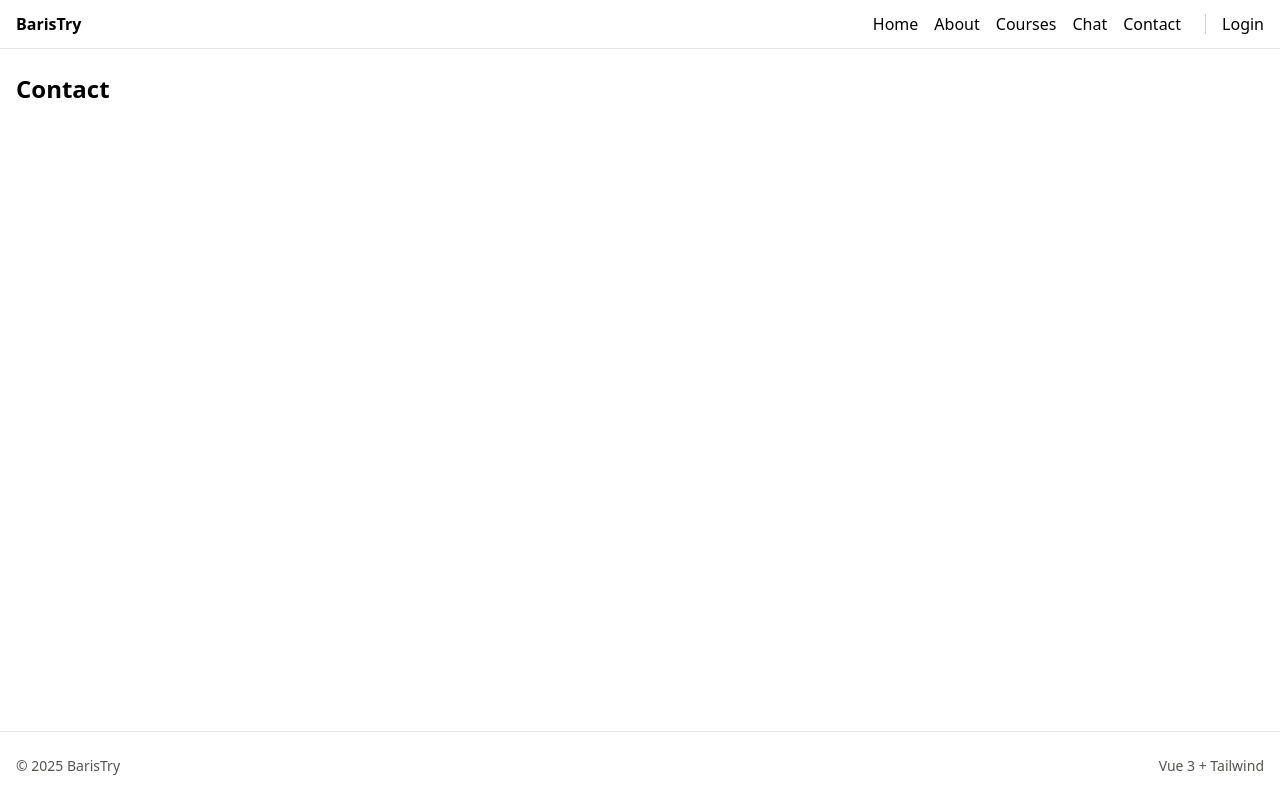
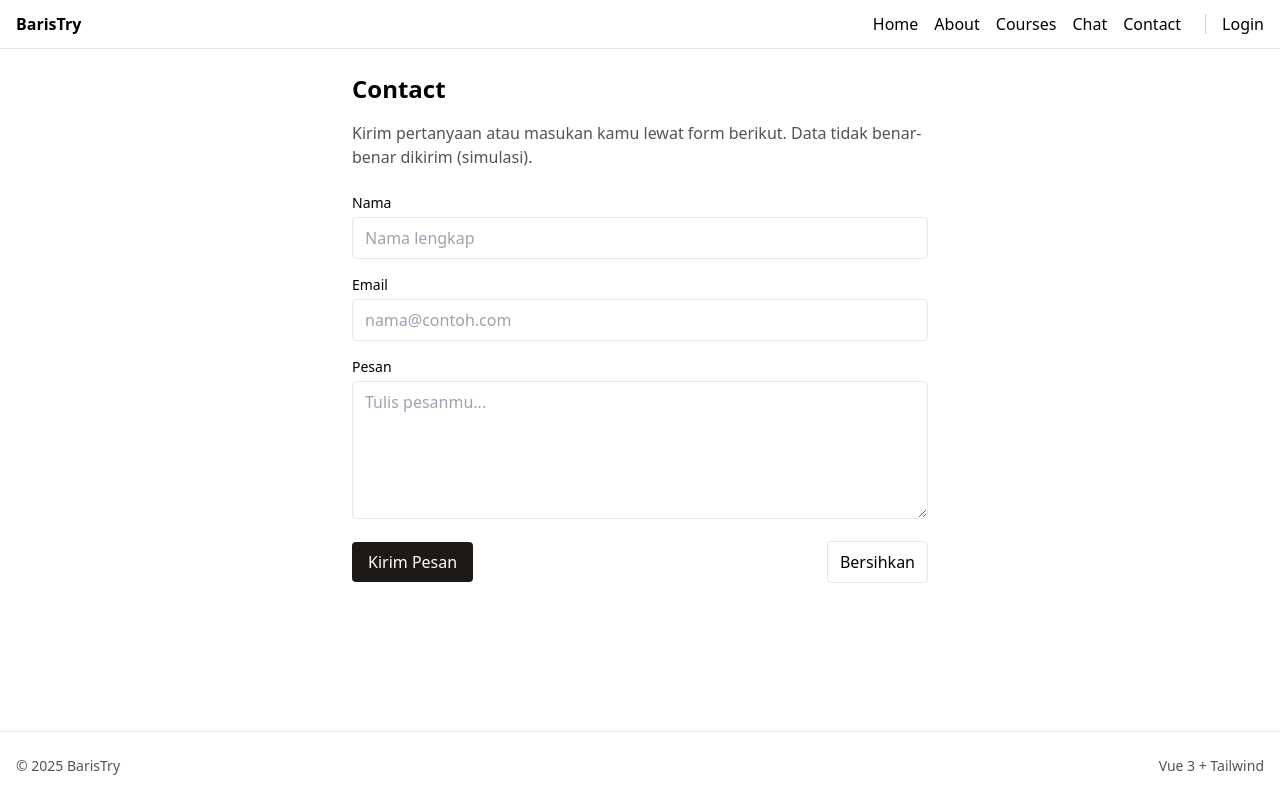
Before and after one commit to aq1el/baristry, a Vue app: page /contact in a window 1280 px wide. Built offline with nearby package versions, Linux system fonts and the light colour scheme.

Commit message:
penambahan contactpage yang bekerja

```diff
--- a/src/pages/ChatPage.vue
+++ b/src/pages/ChatPage.vue
@@ -1,9 +1,21 @@
 <template>
   <section class="max-w-2xl mx-auto">
-    <h2 class="text-2xl font-bold mb-4">Chat FAQ</h2>
+    <h2 class="text-2xl font-bold mb-2">Chat FAQ</h2>
     <p class="text-stone-600 mb-4">
-      Tanyakan hal tentang BarisTry (upgrade, kursus gratis, contact, dll). Chat akan disimpan lokal di browser.
+      Klik pertanyaan cepat di bawah atau ketik pertanyaanmu. Chat disimpan lokal di browser.
     </p>
+
+    <!-- FAQ Chips -->
+    <div class="flex flex-wrap gap-2 mb-3">
+      <button
+        v-for="f in FAQ"
+        :key="f.q"
+        class="px-3 py-1 rounded border text-sm hover:bg-stone-100"
+        @click="quickAsk(f.q)"
+      >
+        {{ f.q }}
+      </button>
+    </div>
 
     <div class="border rounded overflow-hidden">
       <!-- Messages -->
@@ -26,8 +38,8 @@
           placeholder="Tulis pertanyaanmu..."
         />
         <button
-          class="px-4 py-2 rounded bg-stone-900 text-white hover:bg-stone-700"
-          :disabled="sending"
+          class="px-4 py-2 rounded bg-stone-900 text-white hover:bg-stone-700 disabled:opacity-60"
+          :disabled="sending || !input.trim()"
         >
           {{ sending ? 'Mengirim...' : 'Kirim' }}
         </button>
@@ -46,7 +58,8 @@
 <script setup lang="ts">
 import { ref } from 'vue';
 import ChatMessage from '@/components/ChatMessage.vue';
-import { findAnswer } from '@/services/faq';
+import { FAQ } from '@/services/faq';
+import { chatEngine, type ChatHistoryItem } from '@/services/chatEngine';
 
 type ChatItem = {
   id: string;
@@ -74,12 +87,11 @@ function load(): ChatItem[] {
     const raw = localStorage.getItem(STORAGE_KEY);
     if (raw) return JSON.parse(raw) as ChatItem[];
   } catch {}
-  // pesan awal
   return [
     {
       id: uid(),
       role: 'bot',
-      text: 'Halo! Aku bot FAQ BarisTry. Tanyakan apa saja tentang kursus, premium, atau contact.',
+      text: 'Halo! Aku bot FAQ BarisTry. Klik pertanyaan di atas atau ketik pertanyaanmu.',
       time: formatTime()
     }
   ];
@@ -94,10 +106,9 @@ function save() {
 async function send() {
   const text = input.value.trim();
   if (!text) return;
-
   sending.value = true;
 
-  // push pesan user
+  // user message
   messages.value.push({
     id: uid(),
     role: 'user',
@@ -107,10 +118,12 @@ async function send() {
   save();
   input.value = '';
 
-  // simulasi jeda bot
-  await new Promise(r => setTimeout(r, 300));
+  // simulate delay
+  await new Promise(r => setTimeout(r, 250));
 
-  const answer = findAnswer(text);
+  // get answer via adapter
+  const history: ChatHistoryItem[] = messages.value.map(m => ({ role: m.role, text: m.text }));
+  const answer = await chatEngine.answer(text, history);
 
   messages.value.push({
     id: uid(),
@@ -119,8 +132,12 @@ async function send() {
     time: formatTime()
   });
   save();
+  sending.value = false;
+}
 
-  sending.value = false;
+function quickAsk(text: string) {
+  input.value = text;
+  void send();
 }
 
 function clearChat() {
@@ -128,7 +145,7 @@ function clearChat() {
     {
       id: uid(),
       role: 'bot',
-      text: 'Chat dibersihkan. Silakan mulai lagi dengan pertanyaanmu.',
+      text: 'Chat dibersihkan. Mulai lagi dengan Klik FAQ atau ketik pertanyaanmu.',
       time: formatTime()
     }
   ];
--- a/src/pages/ContactPage.vue
+++ b/src/pages/ContactPage.vue
@@ -1 +1,131 @@
-<template><h2 class="text-2xl font-bold">Contact</h2></template>
+<template>
+  <section class="max-w-xl mx-auto">
+    <h2 class="text-2xl font-bold mb-4">Contact</h2>
+    <p class="text-stone-600 mb-6">
+      Kirim pertanyaan atau masukan kamu lewat form berikut. Data tidak benar-benar dikirim (simulasi).
+    </p>
+
+    <form class="space-y-4" @submit.prevent="onSubmit">
+      <div>
+        <label class="block text-sm mb-1">Nama</label>
+        <input
+          v-model.trim="form.name"
+          type="text"
+          class="w-full border rounded px-3 py-2"
+          placeholder="Nama lengkap"
+        />
+        <p v-if="errors.name" class="text-red-600 text-sm mt-1">{{ errors.name }}</p>
+      </div>
+
+      <div>
+        <label class="block text-sm mb-1">Email</label>
+        <input
+          v-model.trim="form.email"
+          type="email"
+          class="w-full border rounded px-3 py-2"
+          placeholder="nama@contoh.com"
+        />
+        <p v-if="errors.email" class="text-red-600 text-sm mt-1">{{ errors.email }}</p>
+      </div>
+
+      <div>
+        <label class="block text-sm mb-1">Pesan</label>
+        <textarea
+          v-model.trim="form.message"
+          rows="5"
+          class="w-full border rounded px-3 py-2"
+          placeholder="Tulis pesanmu..."
+        />
+        <p v-if="errors.message" class="text-red-600 text-sm mt-1">{{ errors.message }}</p>
+      </div>
+
+      <div class="flex items-center justify-between">
+        <button
+          class="px-4 py-2 bg-stone-900 text-white rounded hover:bg-stone-700 disabled:opacity-60"
+          :disabled="submitting"
+        >
+          {{ submitting ? 'Mengirim...' : 'Kirim Pesan' }}
+        </button>
+        <button type="button" class="px-3 py-2 border rounded" @click="clearDraft">Bersihkan</button>
+      </div>
+    </form>
+
+    <div
+      v-if="toast"
+      class="mt-4 p-3 rounded border"
+      :class="toast.type === 'success' ? 'bg-green-50 border-green-200 text-green-800' : 'bg-red-50 border-red-200 text-red-800'"
+    >
+      {{ toast.message }}
+    </div>
+  </section>
+</template>
+
+<script setup lang="ts">
+import { reactive, ref, watch } from 'vue';
+import { isValidEmail } from '@/services/validators';
+
+type ContactForm = { name: string; email: string; message: string };
+type Errors = Partial<Record<keyof ContactForm, string>>;
+type Toast = { type: 'success' | 'error'; message: string } | null;
+
+const STORAGE_KEY = 'baristry_contact_draft_v1';
+
+const form = reactive<ContactForm>(loadDraft());
+const errors = reactive<Errors>({});
+const submitting = ref(false);
+const toast = ref<Toast>(null);
+
+  function saveDraft() {
+    try {
+      localStorage.setItem(STORAGE_KEY, JSON.stringify(form));
+    } catch {}
+  }
+
+  function loadDraft(): ContactForm {
+  try {
+    const raw = localStorage.getItem(STORAGE_KEY);
+    if (raw) return JSON.parse(raw) as ContactForm;
+  } catch {}
+  return { name: '', email: '', message: '' };
+}
+
+function clearDraft() {
+  form.name = '';
+  form.email = '';
+  form.message = '';
+  saveDraft();
+  toast.value = { type: 'success', message: 'Draft dibersihkan.' };
+}
+
+watch(form, saveDraft, { deep: true });
+
+function validate(): boolean {
+  errors.name = !form.name ? 'Nama wajib diisi.' : '';
+  errors.email = !form.email
+    ? 'Email wajib diisi.'
+    : !isValidEmail(form.email)
+      ? 'Format email tidak valid.'
+      : '';
+  errors.message = !form.message ? 'Pesan wajib diisi.' : '';
+
+  return !errors.name && !errors.email && !errors.message;
+}
+
+async function onSubmit() {
+  toast.value = null;
+
+  if (!validate()) {
+    toast.value = { type: 'error', message: 'Periksa kembali input yang belum valid.' };
+    return;
+  }
+
+  submitting.value = true;
+
+  // Simulasi submit ke server
+  await new Promise((r) => setTimeout(r, 600));
+
+  submitting.value = false;
+  clearDraft();
+  toast.value = { type: 'success', message: 'Pesan berhasil dikirim. Terima kasih!' };
+}
+</script>
--- /dev/null
+++ b/src/services/chatEngine.ts
@@ -0,0 +1,11 @@
+import { findAnswer } from './faq';
+
+export type ChatRole = 'user' | 'bot';
+export type ChatHistoryItem = { role: ChatRole; text: string };
+
+export const chatEngine = {
+  async answer(question: string, history: ChatHistoryItem[]) {
+    void history;
+    return findAnswer(question);
+  }
+};
--- a/src/services/faq.ts
+++ b/src/services/faq.ts
@@ -1,7 +1,7 @@
 export type FaqItem = {
   q: string;
   a: string;
-  keywords?: string[]; // bantu pencocokan
+  keywords?: string[];
 };
 
 export const FAQ: FaqItem[] = [
@@ -25,31 +25,25 @@ export const FAQ: FaqItem[] = [
   },
   {
     q: 'Bagaimana cara menghubungi support?',
-    a: 'Gunakan halaman Contact untuk mengirim pesan. Tim kami akan membalas via email.'
+    a: 'Gunakan halaman Contact untuk mengirim pesan. Tim kami akan membalas via email.',
+    keywords: ['contact', 'support', 'bantuan', 'cs']
   }
 ];
 
-/**
- * Pencocokan sederhana:
- * - cocokan string pertanyaan pengguna terhadap q dan keywords
- * - kalau tidak ada yang cocok, kembalikan respons default
- */
+/** Rule-based matching sederhana */
 export function findAnswer(input: string): string {
   const text = input.toLowerCase().trim();
   if (!text) return 'Tulis pertanyaanmu ya 🙂';
 
-  // cocokan langsung ke pertanyaan
   const direct = FAQ.find(item => text.includes(item.q.toLowerCase()));
   if (direct) return direct.a;
 
-  // cocokan ke keywords
   for (const item of FAQ) {
     if (item.keywords?.some(k => text.includes(k.toLowerCase()))) {
       return item.a;
     }
   }
 
-  // heuristik ringan: cari kata kunci umum
   if (text.includes('premium')) return 'Untuk upgrade Premium: login dulu, lalu klik "Upgrade" di Navbar atau di halaman course.';
   if (text.includes('gratis') || text.includes('free')) return 'Ada course gratis. Buka halaman Courses lalu pilih filter "Gratis".';
   if (text.includes('contact') || text.includes('support')) return 'Buka halaman Contact untuk menghubungi tim support kami.';
--- /dev/null
+++ b/src/services/validators.ts
@@ -0,0 +1,3 @@
+export function isValidEmail(email: string) {
+    return /^[^\s@]+@[^\s@]+\.[^\s@]+$/.test(email);
+  }
```
